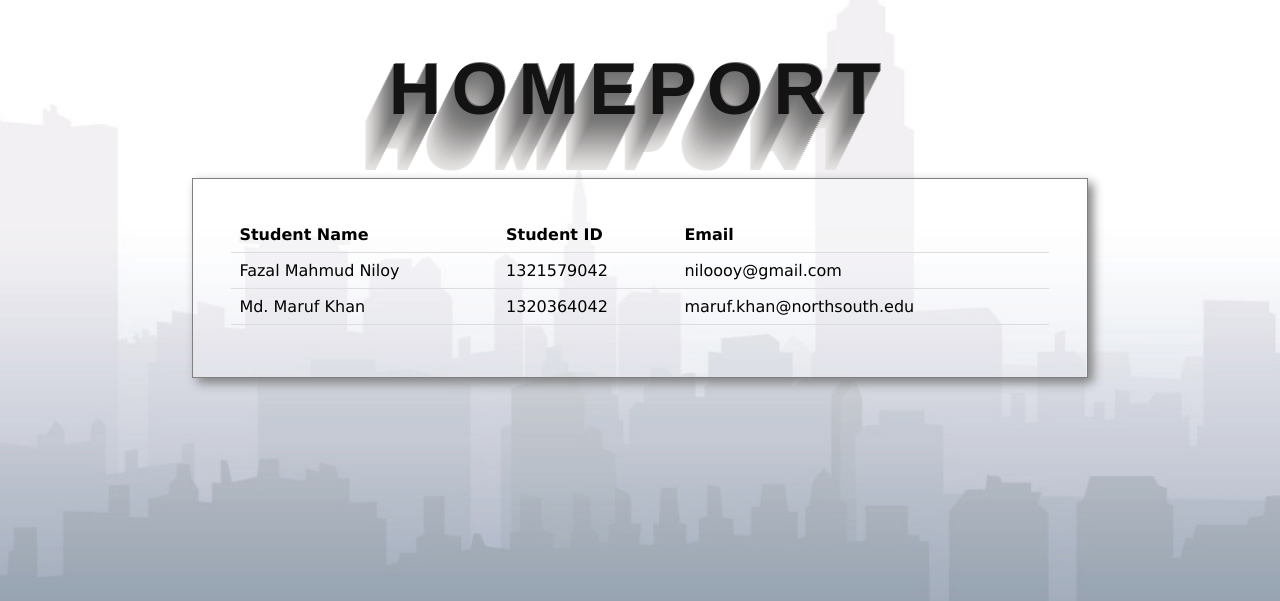
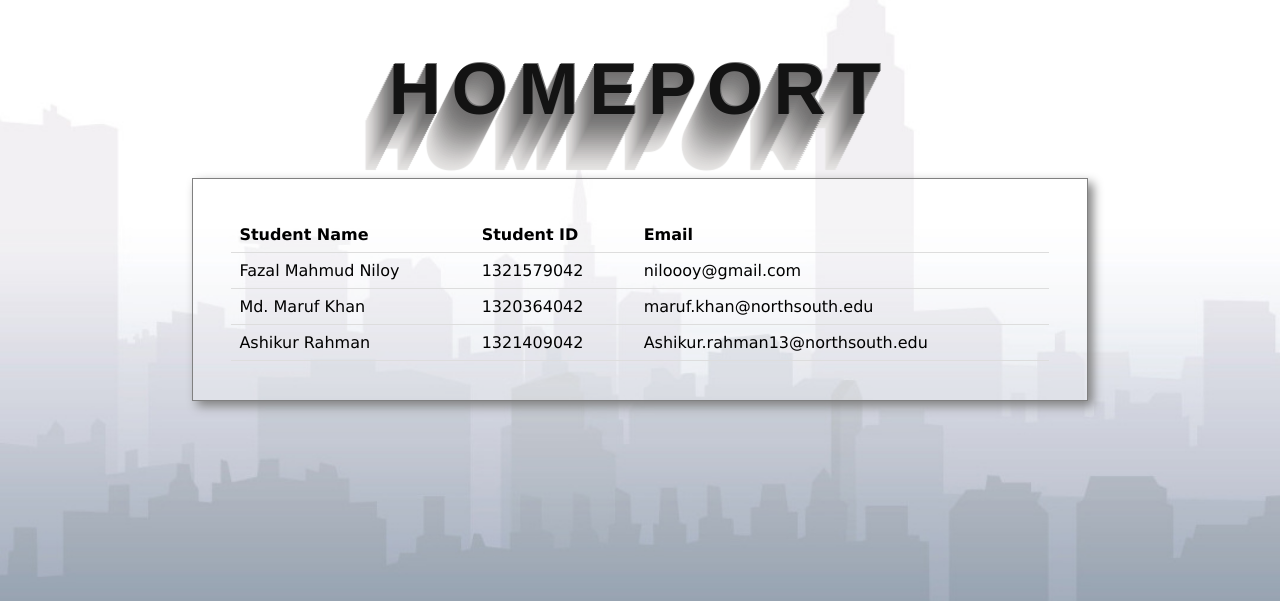
Before and after one commit to nilooy5/Home-Port, a PHP site: page /contact_us.php in a window 1280 px wide. Shown: the part 49-650 px from the top of the page. Run offline with PHP 8.4, Linux system fonts and the light colour scheme.

Commit message:
[UPDATE] # Modified files added to commit.

```diff
--- a/contact_us.php
+++ b/contact_us.php
@@ -26,7 +26,13 @@
 				<td>maruf.khan@northsouth.edu</td>
 
 			</tr>
+			<tr>
 
+				<td>Ashikur Rahman</td>
+				<td>1321409042</td>
+				<td>Ashikur.rahman13@northsouth.edu</td>
+
+			</tr>
 
 		<style>
 			table {
--- a/post_ad.php
+++ b/post_ad.php
@@ -51,7 +51,7 @@ if(!$_SESSION['demo_cse311'])
 					<strong>Number of Rooms</strong><br>
 					<input id="text5" type="text" name="num_of_rooms"/>
 				</p>
-				<div><strong>Upload Application(Formate: .pdf,.doc)</strong>
+				<div><strong>Upload Image</strong>
     			<input type="file" name="image" id="image">
     			</div>
 				<p>
```
